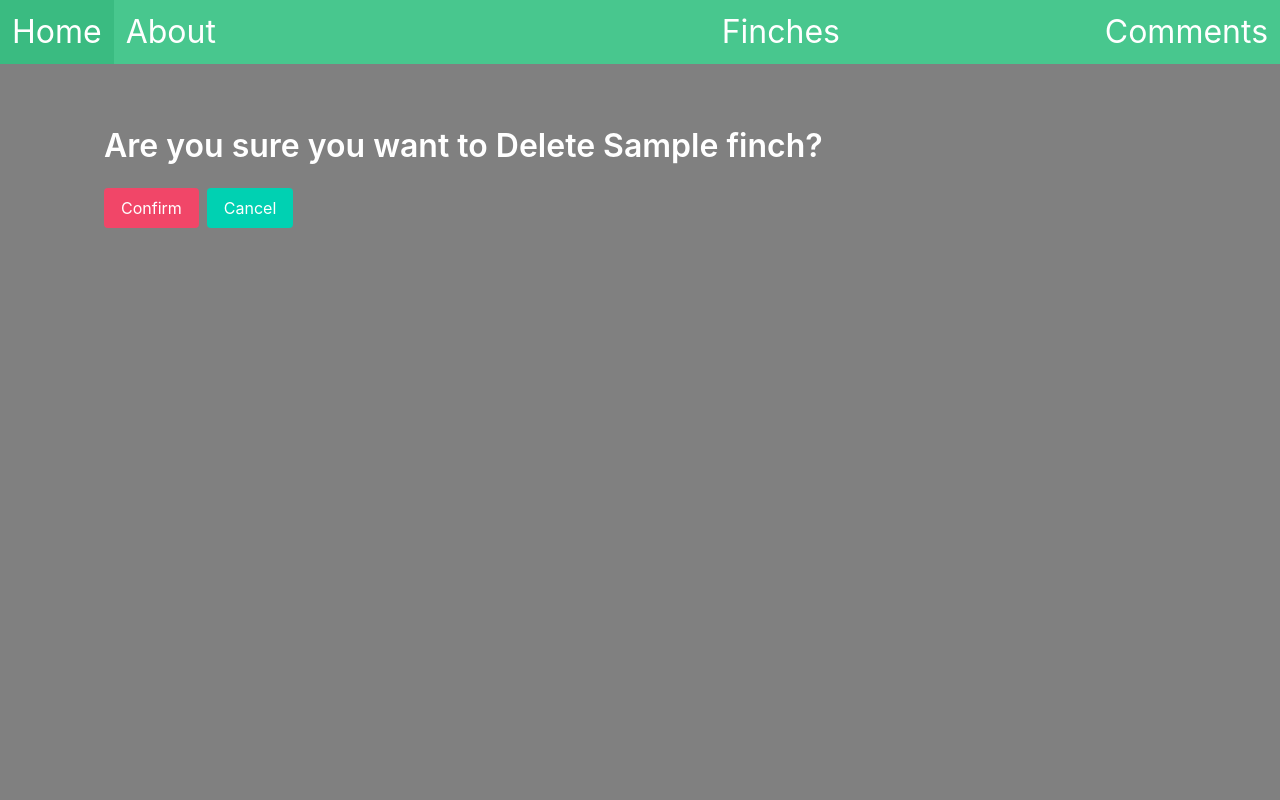
After one commit to SKim0523/Finch-Collector, a Django app: page /finches/1/delete in a window 1280 px wide. The commit adds this page. Run offline with Django 4.2, Linux system fonts and the light colour scheme; tables that the repository leaves empty hold one stand-in row (values such as "Sample post").

Commit message:
D of CRUD and many-to-many

```diff
--- a/main_app/admin.py
+++ b/main_app/admin.py
@@ -1,5 +1,6 @@
 from django.contrib import admin
-from .models import Finch, Comment
+from .models import Finch, Comment, List
 # Register your models here.
 admin.site.register(Finch)
 admin.site.register(Comment)
+admin.site.register(List)
--- a/main_app/models.py
+++ b/main_app/models.py
@@ -24,3 +24,12 @@ class Comment(models.Model):
 
     def __str__(self):
         return self.content
+
+class List(models.Model):
+
+    name = models.CharField(max_length=150)
+    # this is going to create the many to many relationship and join table
+    finches = models.ManyToManyField(Finch)
+
+    def __str__(self):
+        return self.name
--- a/main_app/static/styles/main.css
+++ b/main_app/static/styles/main.css
@@ -1,8 +1,9 @@
 body {
-    background-color: #121212;
+    background-color: grey;
     /* background-color: blue; */
     color: #ffffff;
     min-height: 100vh;
+    font-size: 2rem;
   }
 
   h1, h2, h3 {
--- a/main_app/templates/base.html
+++ b/main_app/templates/base.html
@@ -15,7 +15,7 @@
     <body >
         <nav class="navbar is-success" role="navigation" aria-label="main navigation">
             <div class="navbar-brand">
-                <a class="navbar-item" href="/">Finch</a>
+                <a class="navbar-item" href="/">Home</a>
                 <a role="button" class="navbar-burger" aria-label="menu" aria-expanded="false">
                     <span aria-hidden="true"></span>
                     <span aria-hidden="true"></span>
@@ -26,10 +26,10 @@
                 <a class="navbar-item" href="/about">About</a>
             </div>
             <div class="navbar-menu navbar-end">
-                <a class="navbar-item" href="/artists">Finches</a>
+                <a class="navbar-item" href="/finches/">Finches</a>
             </div>
             <div class="navbar-menu navbar-end">
-                <a class="navbar-item" href="/songs">Comments</a>
+                <a class="navbar-item" href="/comments/">Comments</a>
             </div>
         </nav>
         <div class="container">
--- /dev/null
+++ b/main_app/templates/finch_delete.html
@@ -0,0 +1,11 @@
+{% extends 'base.html' %}
+{% block content %}
+<h1 class="title pt-5">Are you sure you want to Delete {{finch.name}}?</h1>
+<form method="post">
+    {% csrf_token %}
+    <div class="buttons">
+        <input class="button is-danger" type="submit" value="Confirm" />
+        <a class="button is-primary" href="{% url 'finch_detail' finch.pk %}">Cancel</a>
+    </div>
+</form>
+{% endblock %}
--- a/main_app/urls.py
+++ b/main_app/urls.py
@@ -8,4 +8,9 @@ urlpatterns = [
     path('finches/<int:pk>/', views.FinchDetails.as_view(), name="finch_detail"),
     path('finches/new/', views.FinchCreate.as_view(), name="finch_create"),
     path('finches/<int:pk>/update', views.FinchUpdate.as_view(), name="finch_update"),
+    path('finches/<int:pk>/delete', views.FinchDelete.as_view(), name="finch_delete"),
+    path('finches/<int:pk>/comments/new', views.CommentCreate.as_view(), name='comment_create'),
+    path('finches/<int:pk>/comments/update', views.CommentUpdate.as_view(), name='comment_update'),
+    path('finches/<int:pk>/comments/delete', views.CommentDelete.as_view(), name='comment_delete'),
+    path('lists/<int:pk>/finches/<int:finch_pk>/', views.ListFinchAssoc.as_view(), name="list_finch_assoc"),
 ]
--- a/main_app/views.py
+++ b/main_app/views.py
@@ -4,7 +4,7 @@ from django.http import HttpResponse # <- a class to handle sending a type of re
 #...
 from django.views.generic.base import TemplateView
 from django.shortcuts import redirect
-from .models import Finch, Comment
+from .models import Finch, Comment, List
 from django.views.generic import DetailView
 from django.views.generic.edit import CreateView, UpdateView, DeleteView
 from django.urls import reverse
@@ -13,6 +13,10 @@ from django.urls import reverse
 # Here we will be creating a class called Home and extending it from the View class
 class Home(TemplateView):
     template_name = "home.html"
+    def get_context_data(self, **kwargs):
+        context = super().get_context_data(**kwargs)
+        context["lists"] = List.objects.all() # this is where we add the key into our context object for the view to use
+        return context
 
 #...
 class About(TemplateView):
@@ -31,11 +35,24 @@ class FinchList(TemplateView):
         return context
 
 class CommentCreate(View):
-     def post(self,request, pk):
+     def post(self, request, pk):
         content = request.POST.get('content')
         finch = Finch.objects.get(pk = pk) #req.params.id
         Comment.objects.create(content = content, finch = finch)
-        return redirect('home')
+        return redirect('finch_detail', pk = pk)
+
+class CommentUpdate(UpdateView):
+    model = Comment
+    fields = ['content']
+    template_name = "content_update.html"
+    success_url = '/finches/'
+    # def get_success_url(self):
+    #     return reverse('finch_detail', kwargs={'pk': self.object.pk})
+
+class CommentDelete(DeleteView):
+    model = Comment
+    template_name = "content_delete.html"
+    success_url = '/finches/'
 
 class FinchDetails(DetailView):
     model = Finch
@@ -59,6 +76,31 @@ class FinchUpdate(UpdateView):
     def get_success_url(self):
         return reverse('finch_detail', kwargs={'pk': self.object.pk})
 
+class FinchDelete(DeleteView):
+    model = Finch
+    template_name = "finch_delete.html"
+    success_url = '/finches/'
+
+
+class ListFinchAssoc(View):
+
+    def get(self, request, pk, finch_pk):
+        # get the query param from the url
+        assoc = request.GET.get("assoc") #.com/?assoc
+        if assoc == "remove":
+            # get the playlist by the id and
+            # remove from the join table the given song_id
+            List.objects.get(pk=pk).finch.remove(finch_pk)
+        if assoc == "add":
+            # get the playlist by the id and
+            # add to the join table the given song_id
+            List.objects.get(pk=pk).finch.add(finch_pk)
+        return redirect('home')
+
+
+
+
+
 # finches = [
 #   Finch("Euphonia", "https://i.imgur.com/RcGBIKQ.png",
 #           "Eeuphonia measures 10 cm (3.9 in). The male has entirely yellow underparts from throat to vent save for a small terminal patch of white on the undertail."),
```
Also changed, not shown: main_app/templates/content_delete.html (added, +11 -0 lines), main_app/templates/content_update.html (added, +8 -0 lines), main_app/templates/finch_detail.html (+11 -0 lines), main_app/templates/home.html (+9 -1 lines), main_app/migrations/0003_list.py (added).
